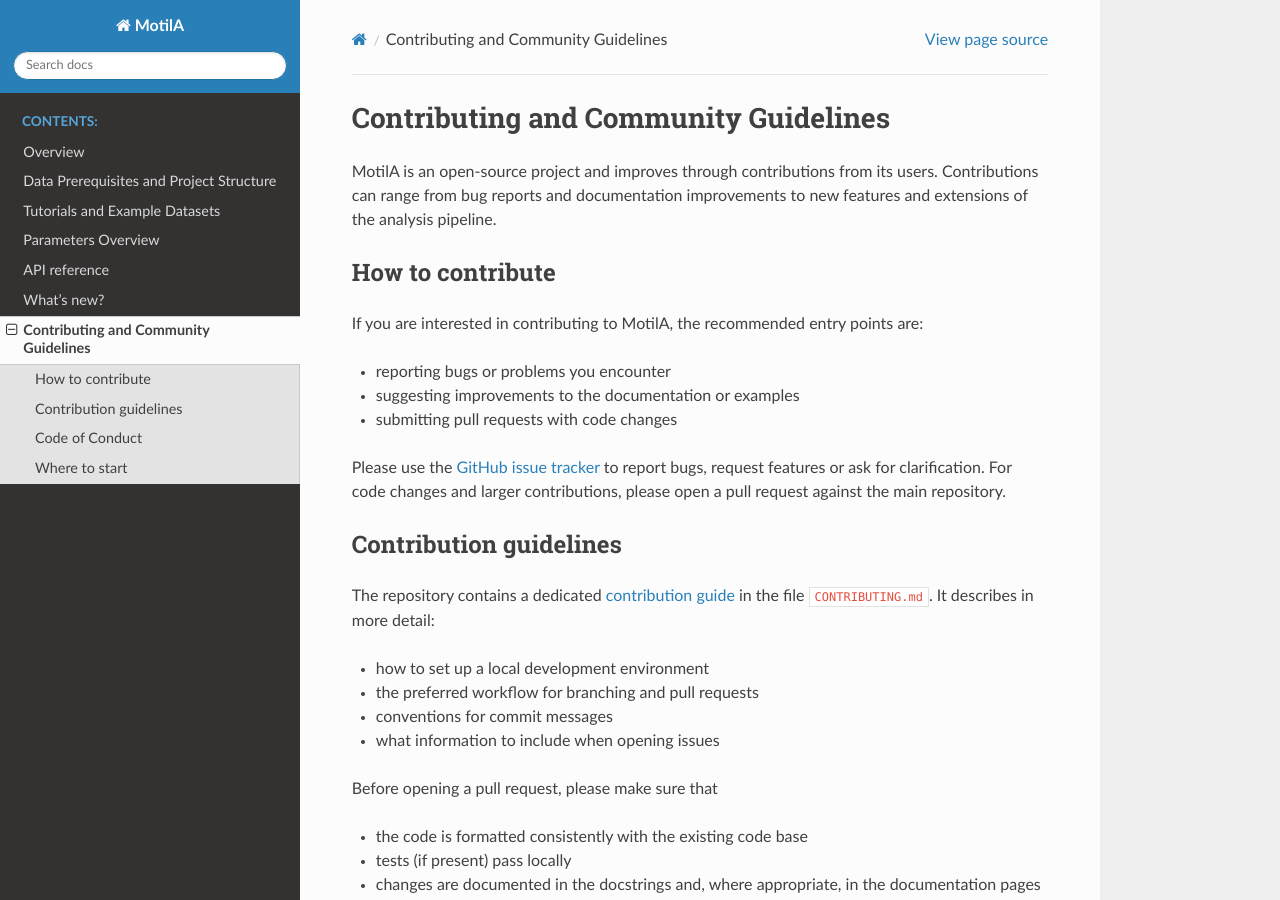
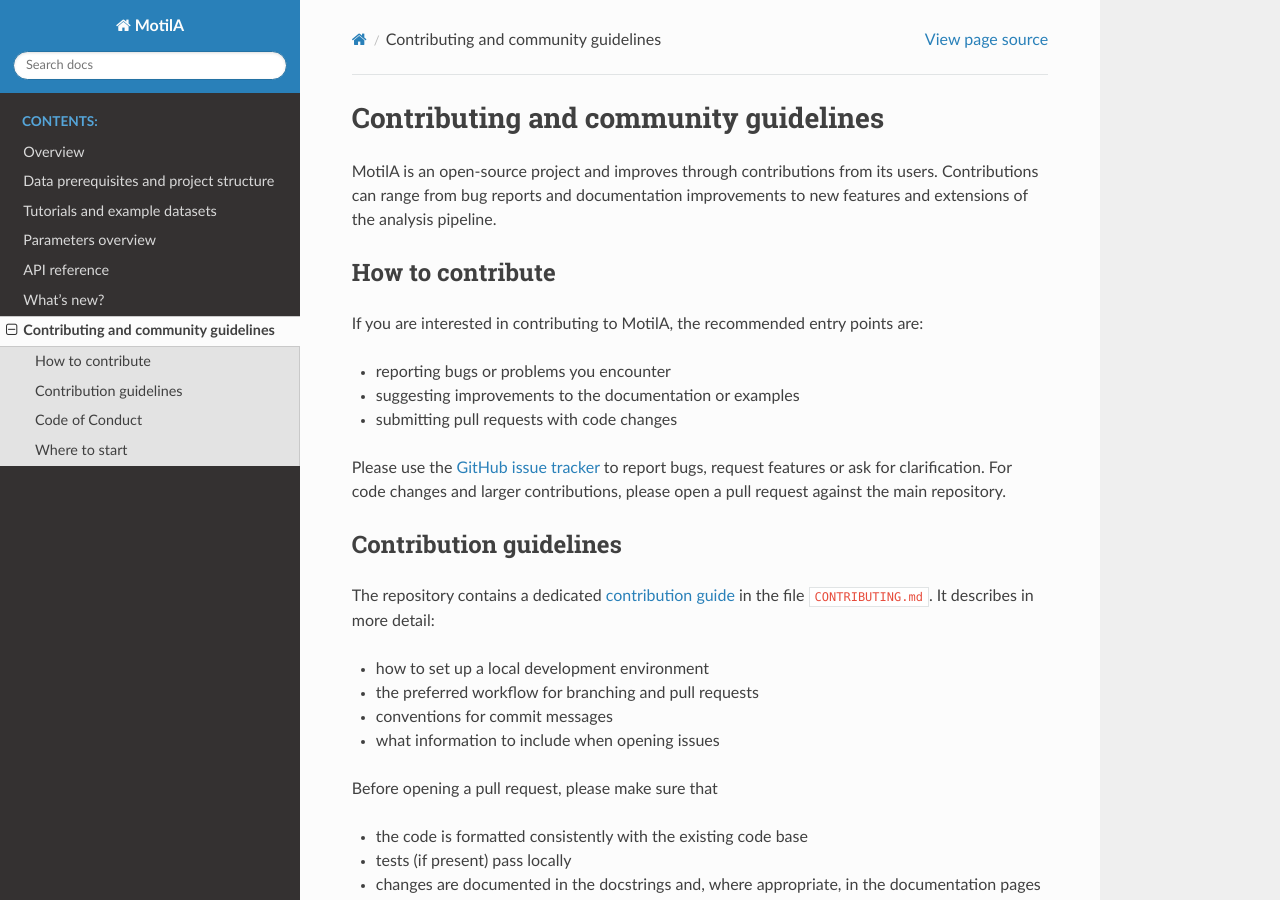
Before and after one commit to FabrizioMusacchio/MotilA, a Sphinx documentation site: the page built from docs/source/contributing.rst, in a window 1280 px wide and 900 px high. Built offline with Sphinx 7.4.7 and the Read the Docs theme 3.1.0, drawn with Linux system fonts in a browser that asks for light colours.

Commit message:
docs: standardize section titles to lowercase for consistency

```diff
--- a/docs/source/contributing.rst
+++ b/docs/source/contributing.rst
@@ -1,4 +1,4 @@
-Contributing and Community Guidelines
+Contributing and community guidelines
 =====================================
 
 MotilA is an open-source project and improves through contributions from its
--- a/docs/source/data_requirements.rst
+++ b/docs/source/data_requirements.rst
@@ -1,4 +1,4 @@
-Data Prerequisites and Project Structure
+Data prerequisites and project structure
 ========================================
 
 MotilA operates on time-lapse multiphoton imaging data read through
--- a/docs/source/parameters.rst
+++ b/docs/source/parameters.rst
@@ -1,4 +1,4 @@
-Parameters Overview
+Parameters overview
 ===================
 
 This page provides an overview of all parameters used in single-file
--- a/docs/source/tutorials.rst
+++ b/docs/source/tutorials.rst
@@ -1,4 +1,4 @@
-Tutorials and Example Datasets
+Tutorials and example datasets
 ==============================
 
 MotilA provides Jupyter notebooks and Python scripts that
```
Also changed, not shown: CHANGELOG.md (+8 -11 lines).
